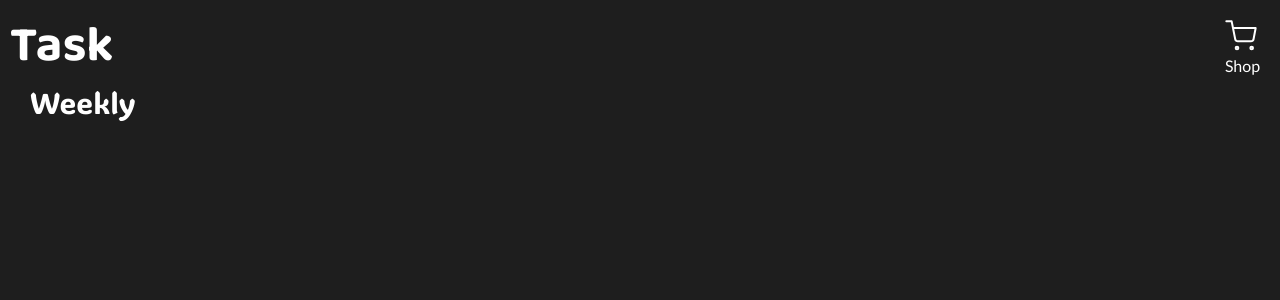
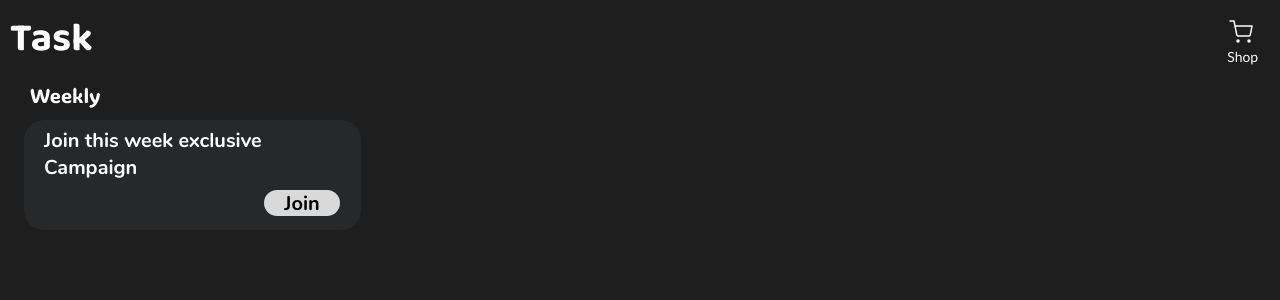
Before and after one commit to tungleanh0902/learn-to-earn-fe, a React (Vite) app: page /earn in a window 1280 px wide. Shown: the top 300 px of the page. Built offline with nearby package versions, Linux system fonts and the light colour scheme.

Commit message:
update Earn: WeekCampaign

```diff
--- a/src/Components/WeeklyCampaign.jsx
+++ b/src/Components/WeeklyCampaign.jsx
@@ -2,8 +2,16 @@ import React from 'react';
 
 const WeeklyCampaign = () => {
     return (
-        <div>
+        <div className="relative w-[337px] h-[110px] bg-[#262829] rounded-[20px] left-6">
+            <p className="absolute text-left w-[304px] top-[7px] left-[20px] font-nunito-bold font-bold text-white text-xl tracking-[0] leading-[normal]">
+                Join this week exclusive Campaign
+            </p>
 
+            <div className="relative w-[76px] h-[26px] top-[70px] left-[240px] bg-[#d9d9d9] rounded-[18px]">
+                <div className="text-black text-xl font-nunito-bold font-bold text-center">
+                    Join
+                </div>
+            </div>
         </div>
     );
 };
--- a/src/Earn.jsx
+++ b/src/Earn.jsx
@@ -7,7 +7,7 @@ const Earn = () => {
     return (
         <div className="bg-[#1e1e1e] flex flex-row w-screen">
             <div className="bg-[#1e1e1e] overflow-hidden w-screen h-screen relative">
-                <div className="absolute left-[10px] text-[50px] font-baloo font-bold text-white top-[10px]">
+                <div className="absolute left-[10px] text-[40px] font-baloo font-bold text-white top-[10px]">
                     Task
                 </div>
 
@@ -15,18 +15,20 @@ const Earn = () => {
                     <img
                         src={shoppingCart}
                         alt="Shopping cart"
-                        className="w-8 h-8"
+                        className="w-6 h-6"
                     ></img>
-                    <div className="relative top-[2px] font-lato-regular text-white">
+                    <div className="relative top-[2px] font-lato-regular text-white text-[14px] right-[2px]">
                         Shop
                     </div>
                 </div>
 
-                <div className="absolute left-[30px] top-[80px] font-adlam-display text-white text-[30px]" >
+                <div className="absolute left-[30px] top-[80px] font-adlam-display text-white text-[20px]" >
                     Weekly
                 </div>
 
-                <WeeklyCampaign />
+                <div className="relative top-[120px]">
+                    <WeeklyCampaign />
+                </div>
             </div>
         </div>
     );
```
